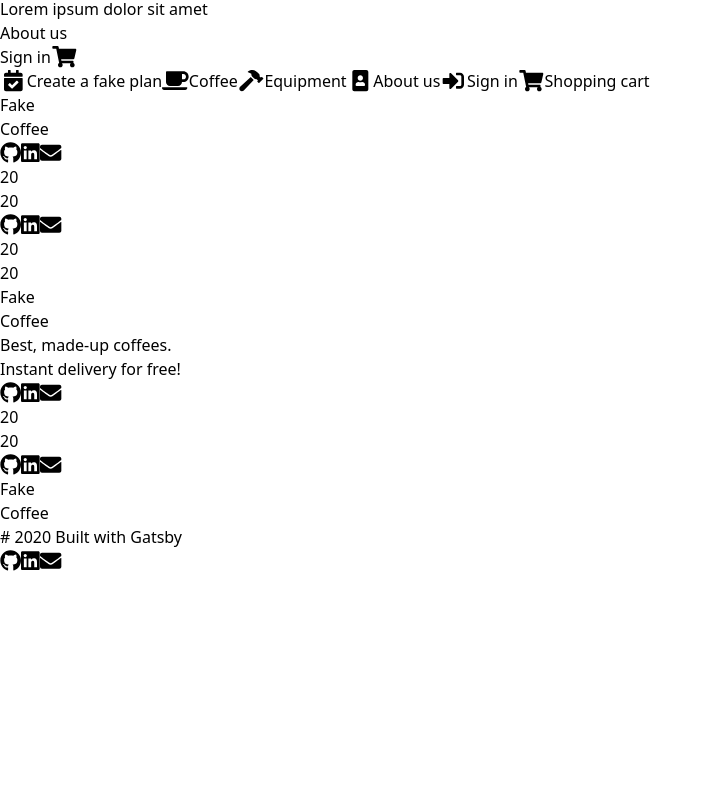
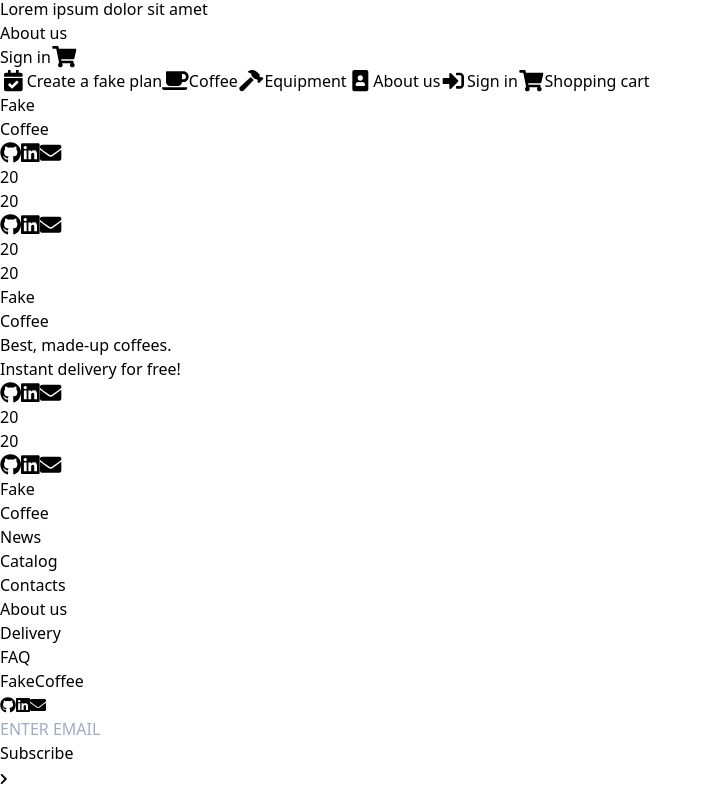
Before and after one commit to imalbert/fake-coffee, a Gatsby site in the folder packages/www/: page / in a window 1280 px wide. Shown: the part 7436-8225 px from the top of the page, without its empty margins (0-713 px from the left). Before the commit the page ends 8009 px from the top, so only its background shows below. Built offline with nearby package versions, Linux system fonts and the light colour scheme; Gatsby itself is replaced by a stand-in of ours.

Commit message:
www: new footer

```diff
--- a/packages/www/src/components/footer.js
+++ b/packages/www/src/components/footer.js
@@ -1,28 +1,55 @@
-import React from "react"
-import { FontAwesomeIcon } from "@fortawesome/react-fontawesome"
-import { faGithub, faLinkedin } from "@fortawesome/free-brands-svg-icons"
+import React from 'react';
+import { FontAwesomeIcon } from '@fortawesome/react-fontawesome';
+import { faGithub, faLinkedin } from '@fortawesome/free-brands-svg-icons';
 
-import Hyperlink from "./hyperlink"
+import Hyperlink from './hyperlink';
+import Text from './text';
 
 const Footer = () => (
-  <footer className="container mx-auto flex justify-between p-12 text-base">
-    <div>
-      <Hyperlink href="https://www.gatsbyjs.org">
-        # 2020 Built with Gatsby
-      </Hyperlink>
-    </div>
-    <div className="space-x-6">
-      <Hyperlink href="https://github.com/imalbert">
-        <FontAwesomeIcon icon={faGithub} size="lg" />
-      </Hyperlink>
-      <Hyperlink href="https://www.linkedin.com/in/albertsmanuel/">
-        <FontAwesomeIcon icon={faLinkedin} size="lg" />
-      </Hyperlink>
-      <Hyperlink href="mailto:albert.s.manuel@gmail.com">
-        <FontAwesomeIcon icon="envelope" size="lg" />
-      </Hyperlink>
-    </div>
-  </footer>
-)
+	<footer className="container mx-auto">
+		<div className="py-4 sm:py-12 grid grid-cols-1 sm:grid-cols-3">
+			<div className="grid grid-cols-2">
+				<div className="flex flex-col justify-center items-center sm:items-start">
+					<Text.l2 className="font-bold uppercase">News</Text.l2>
+					<Text.l2 className="font-bold uppercase">Catalog</Text.l2>
+					<Text.l2 className="font-bold uppercase">Contacts</Text.l2>
+				</div>
+				<div className="flex flex-col justify-center items-center sm:items-start">
+					<Text.l2 className="font-bold uppercase">About us</Text.l2>
+					<Text.l2 className="font-bold uppercase">Delivery</Text.l2>
+					<Text.l2 className="font-bold uppercase">FAQ</Text.l2>
+				</div>
+			</div>
 
-export default Footer
+			<div className="py-4 sm:py-0 sm:space-y-1 flex flex-col justify-center">
+				<Text.h3 className="text-center uppercase font-bold tracking-tight">FakeCoffee</Text.h3>
+				<div className="space-x-8 text-center">
+					<Hyperlink href="https://github.com/imalbert" target="_blank">
+						<FontAwesomeIcon icon={faGithub} />
+					</Hyperlink>
+					<Hyperlink href="https://www.linkedin.com/in/albertsmanuel/">
+						<FontAwesomeIcon icon={faLinkedin} />
+					</Hyperlink>
+					<Hyperlink href="mailto:albert.s.manuel@gmail.com">
+						<FontAwesomeIcon icon="envelope" />
+					</Hyperlink>
+				</div>
+			</div>
+
+			<div className="p-4 sm:p-0 flex flex-col">
+				<input
+					id="subscribe-email"
+					className="appearance-none bg-gray-100 border-b-2 p-2 text-xs font-bold"
+					placeholder="ENTER EMAIL"
+				/>
+
+				<div className="p-2 flex justify-between">
+					<Text.l2 className="font-bold uppercase">Subscribe</Text.l2>
+					<FontAwesomeIcon icon="chevron-right" size="xs" />
+				</div>
+			</div>
+		</div>
+	</footer>
+);
+
+export default Footer;
--- a/packages/www/src/components/text/index.js
+++ b/packages/www/src/components/text/index.js
@@ -20,7 +20,7 @@ export default {
 		<P cls={`text-1xl sm:text-2xl font-bold tracking-tighter leading-none ${className}`}>{children}</P>
 	),
 	l1: ({ children, className = '' }) => <P cls={`text-sm ${className}`}>{children}</P>,
-	l2: ({ children, className = '' }) => <P cls={`text-sm ${className}`}>{children}</P>,
+	l2: ({ children, className = '' }) => <P cls={`text-xs ${className}`}>{children}</P>,
 	p1: ({ children, className = '' }) => <P cls={`text-sm ${className}`}>{children}</P>,
 	p2: ({ children, className = '' }) => <P cls={`text-xs ${className}`}>{children}</P>
 };
--- a/packages/www/src/pages/index.js
+++ b/packages/www/src/pages/index.js
@@ -1,21 +1,18 @@
 import React from 'react';
 import Img from 'gatsby-image';
 import { FontAwesomeIcon } from '@fortawesome/react-fontawesome';
-import BackgroundImage from 'gatsby-background-image-es5';
+import { faGithub, faLinkedin } from '@fortawesome/free-brands-svg-icons';
 
 import HomeLayout from '../components/layout/home-layout';
-import Card from '../components/card/card';
 import Section from '../components/sections/section';
 // import SEO from "../components/seo"
 import Masthead1 from '../components/sections/masthead-1';
-import Masthead2 from '../components/sections/masthead-2';
 import CoffeeShowcase from '../components/sections/coffee-showcase';
 import Icon from '../components/icon/icon';
 import Hyperlink from '../components/hyperlink';
 
 import Text from '../components/text';
 import Button from '../components/button';
-// import CoffeeImage from '../components/image/coffee-image';
 
 const IndexPage = ({ data }) => {
 	const coffees = data.allMarkdownRemark.edges.map(({ node }) => ({
```
